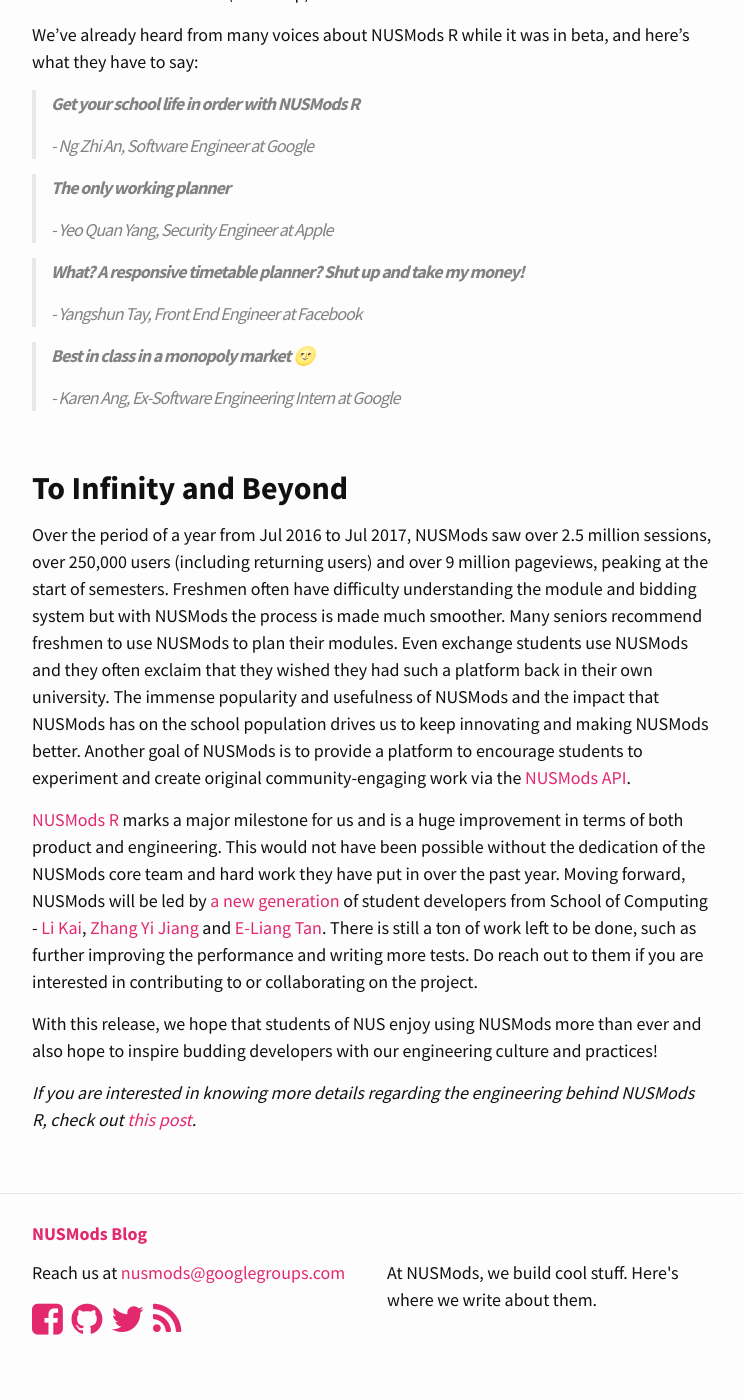
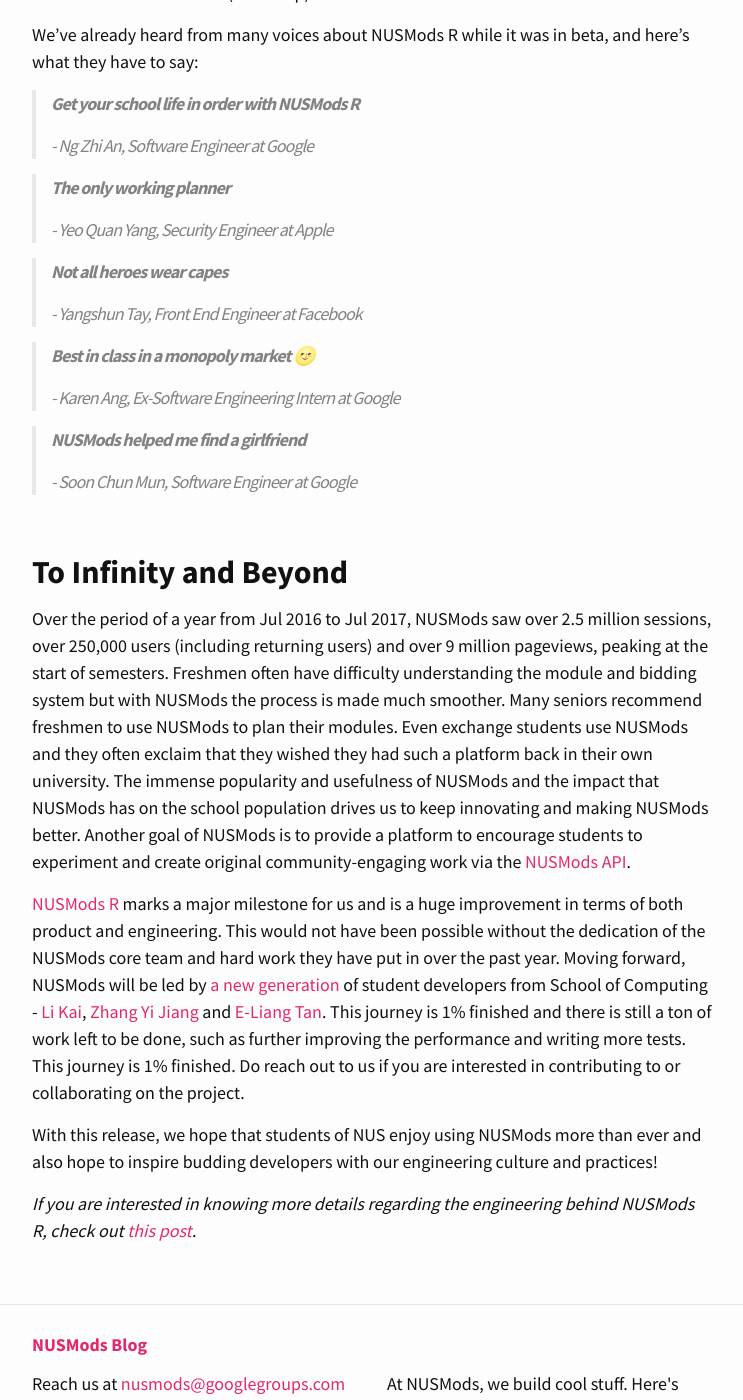
Before and after one commit to nusmodifications/nusmods-blog, a Jekyll site: the page built from _posts/2017-12-26-nusmods-r-rethought-redesigned-rewritten-reborn.md, in a window 1280 px wide and 1400 px high, scrolled down 4216 px. Shown: the whole window, without its empty margins (268-1011 px from the left). Built offline with Jekyll 4.4.1, drawn with Linux system fonts in a browser that asks for light colours; nearby versions of some CDN libraries; some of the changed text lies outside the part shown.

Commit message:
Fix post

```diff
--- a/_posts/2017-12-25-nusmods-r-harder-better-faster-stronger.md
+++ b/_posts/2017-12-26-nusmods-r-rethought-redesigned-rewritten-reborn.md
@@ -51,10 +51,10 @@
 
 ## Performance and Infrastructure
 
-- The timetable page loads almost instantly thanks to caching of both assets and data.
-- Aggressive caching of resources.
-- Reduced loading time and payload by half.
-- Time to interactive greatly improved.
+- The timetable page loads almost instantly thanks to caching of both assets and data
+- Aggressive caching of resources
+- Reduced loading time and payload by half
+- Time to interactive greatly improved
 
 *Many thanks to [Li Kai](https://github.com/li-kai) and [Yangshun Tay](https://github.com/yangshun) for their work on the performance and infrastructure aspects of NUSMods R.*
 
@@ -67,7 +67,7 @@
 - Initial load time of **885ms**
 - Bundle size of **605 KB** (after Gzip)
 
-We've already heard from many voices about NUSMods R while it was in beta, and here’s what they have to say:
+We've already heard from many voices about NUSMods R while it was in beta, and here's what they have to say:
 
 > **Get your school life in order with NUSMods R**
 >
@@ -77,7 +77,7 @@
 >
 > *- Yeo Quan Yang, Security Engineer at Apple*
 
-> **What? A responsive timetable planner? Shut up and take my money!**
+> **Not all heroes wear capes**
 >
 > *- Yangshun Tay, Front End Engineer at Facebook*
 
@@ -85,11 +85,15 @@
 >
 > *- Karen Ang, Ex-Software Engineering Intern at Google*
 
+> **NUSMods helped me find a girlfriend**
+>
+> *- Soon Chun Mun, Software Engineer at Google*
+
 ## To Infinity and Beyond
 
 Over the period of a year from Jul 2016 to Jul 2017, NUSMods saw over 2.5 million sessions, over 250,000 users (including returning users) and over 9 million pageviews, peaking at the start of semesters. Freshmen often have difficulty understanding the module and bidding system but with NUSMods the process is made much smoother. Many seniors recommend freshmen to use NUSMods to plan their modules. Even exchange students use NUSMods and they often exclaim that they wished they had such a platform back in their own university. The immense popularity and usefulness of NUSMods and the impact that NUSMods has on the school population drives us to keep innovating and making NUSMods better. Another goal of NUSMods is to provide a platform to encourage students to experiment and create original community-engaging work via the [NUSMods API](https://github.com/nusmodifications/nusmods-api).
 
-[NUSMods R](https://nusmods.com) marks a major milestone for us and is a huge improvement in terms of both product and engineering. This would not have been possible without the dedication of the NUSMods core team and hard work they have put in over the past year. Moving forward, NUSMods will be led by [a new generation](https://nusmods.com/team) of student developers from School of Computing - [Li Kai](https://github.com/li-kai), [Zhang Yi Jiang](https://github.com/zhangyijiang) and [E-Liang Tan](https://github.com/taneliang). There is still a ton of work left to be done, such as further improving the performance and writing more tests. Do reach out to them if you are interested in contributing to or collaborating on the project.
+[NUSMods R](https://nusmods.com) marks a major milestone for us and is a huge improvement in terms of both product and engineering. This would not have been possible without the dedication of the NUSMods core team and hard work they have put in over the past year. Moving forward, NUSMods will be led by [a new generation](https://nusmods.com/team) of student developers from School of Computing - [Li Kai](https://github.com/li-kai), [Zhang Yi Jiang](https://github.com/zhangyijiang) and [E-Liang Tan](https://github.com/taneliang). This journey is 1% finished and there is still a ton of work left to be done, such as further improving the performance and writing more tests. This journey is 1% finished. Do reach out to us if you are interested in contributing to or collaborating on the project.
 
 With this release, we hope that students of NUS enjoy using NUSMods more than ever and also hope to inspire budding developers with our engineering culture and practices!
 
```
Also changed, not shown: other parts of _posts/2017-12-26-nusmods-r-rethought-redesigned-rewritten-reborn.md (+2 -2 lines), _posts/2017-12-26-nusmods-r-the-engineering-behind.md (renamed from _posts/2017-12-25-nusmods-r-the-engineering-behind.md, +7 -3 lines).
